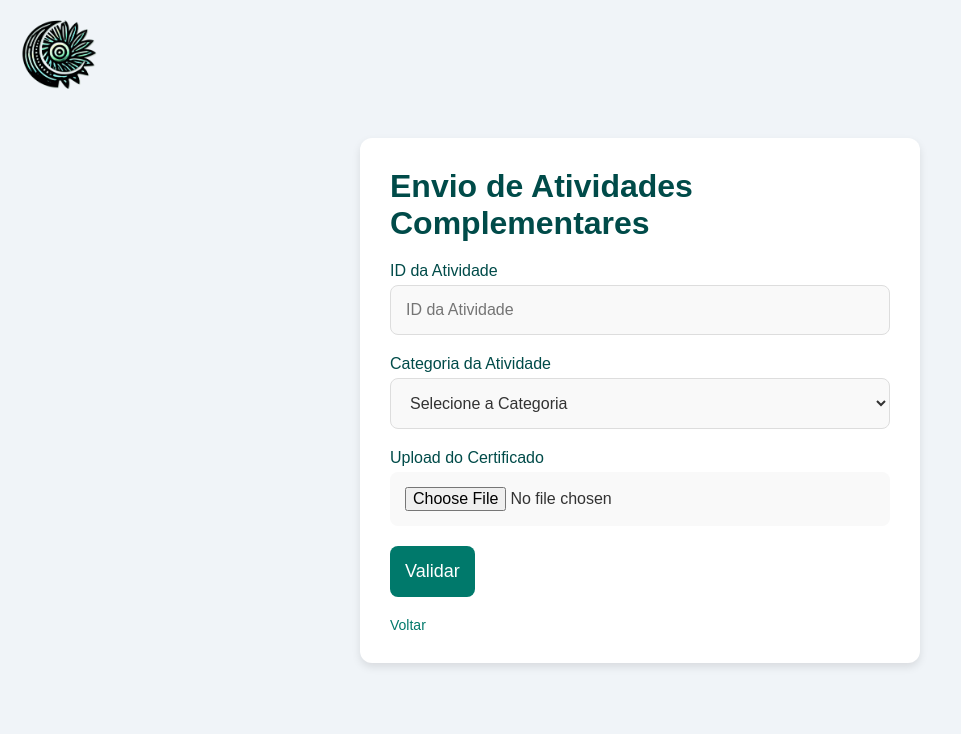
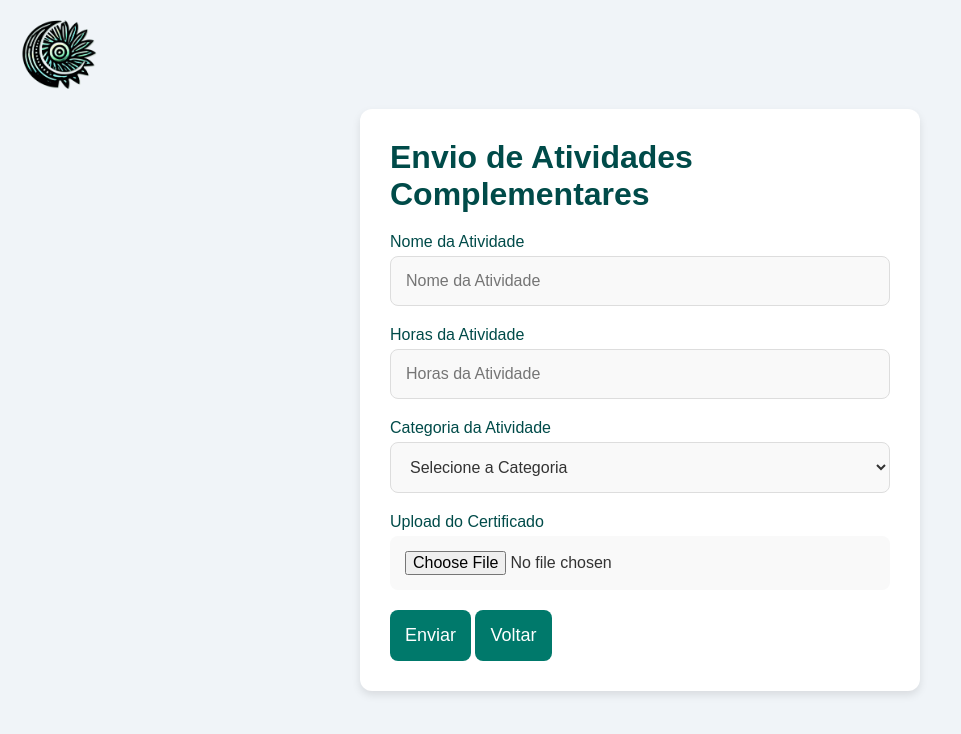
Before and after one commit to Migueldv06/Runa, a PHP site: page /discente/enviar-certificados.php in a window 1280 px wide. Shown: the top 734 px of the page, without its empty margins (0-961 px from the left). Run offline with PHP 8.4, Linux system fonts and the light colour scheme; the visitor is signed in with stand-in values (Sample User, id 1).

Commit message:
adicionado sistema de envio de documentos

```diff
--- a/discente/enviar-certificados.php
+++ b/discente/enviar-certificados.php
@@ -1,5 +1,48 @@
+<?php
+ini_set('display_errors', 1);
+ini_set('display_startup_errors', 1);
+error_reporting(E_ALL);
+
+include "../config.php";
+include "protect-discente.php";
+
+if ($_SERVER['REQUEST_METHOD'] === 'POST') {
+
+    $nome = $_POST['nome-atividade'];
+    $horas = intval($_POST['horas-atividade']);
+    $categoria = $_POST['categoria'];
+    $arquivo = $_FILES['certificado'];
+    $discente_id = $_SESSION['id'];
+    $status = 'Pendente'; // Status inicial
+
+    // Verifica se o arquivo foi carregado sem erros
+    if ($arquivo['error'] === UPLOAD_ERR_OK) {
+        $nomeArquivo = basename($arquivo['name']);
+        $diretorioDestino = '../atividades/' . $nomeArquivo;
+
+        // Move o arquivo para o diretório de uploads
+        if (move_uploaded_file($arquivo['tmp_name'], $diretorioDestino)) {
+            // Inserir os dados no banco de dados
+            $sql = "INSERT INTO atividades (nome, caminho_arquivo, tipo, horas_atividade, discente_id, status, data_upload) VALUES (?, ?, ?, ?, ?, ?, NOW())";
+            $stmt = $DB->prepare($sql);
+            $stmt->bind_param("ssssis", $nome, $diretorioDestino, $categoria, $horas, $discente_id, $status);
+
+            if ($stmt->execute()) {
+                echo "<p>Atividade enviada com sucesso!</p>";
+            } else {
+                echo "<p>Erro ao salvar no banco de dados.</p>";
+            }
+        } else {
+            echo "<p>Erro ao mover o arquivo.</p>";
+        }
+    } else {
+        echo "<p>Erro no upload do arquivo.</p>";
+    }
+}
+?>
 <!DOCTYPE html>
 <html lang="pt-br">
+
 <head>
     <meta charset="UTF-8">
     <meta name="viewport" content="width=device-width, initial-scale=1.0">
@@ -26,7 +69,8 @@
             position: absolute;
             top: 20px;
             left: 20px;
-            width: 80px; /* Tamanho menor da logomarca */
+            width: 80px;
+            /* Tamanho menor da logomarca */
         }
 
         .container {
@@ -110,6 +154,7 @@
         }
     </style>
 </head>
+
 <body>
     <a href="../index.php"><img src="../img/Runa-noname.png" alt="Logo Runas" class="logo"></a>
     <div class="container">
@@ -117,8 +162,12 @@
             <h1>Envio de Atividades Complementares</h1>
             <form action="#" method="post" enctype="multipart/form-data">
                 <div class="form-group">
-                    <label for="atividade">ID da Atividade</label>
-                    <input type="text" id="atividade" name="atividade" placeholder="ID da Atividade" required>
+                    <label for="nome-atividade">Nome da Atividade</label>
+                    <input type="text" id="nome-atividade" name="nome-atividade" placeholder="Nome da Atividade" required>
+                </div>
+                <div class="form-group">
+                    <label for="horas-atividade">Horas da Atividade</label>
+                    <input type="text" id="horas-atividade" name="horas-atividade" placeholder="Horas da Atividade" required>
                 </div>
                 <div class="form-group">
                     <label for="categoria">Categoria da Atividade</label>
@@ -135,10 +184,11 @@
                     <label for="certificado">Upload do Certificado</label>
                     <input type="file" id="certificado" name="certificado" accept=".pdf,.jpg,.jpeg,.png" required>
                 </div>
-                <button type="submit" class="submit-button">Validar</button>
+                <button type="submit" class="submit-button">Enviar</button>
+                <button type="main.php" class="submit-button">Voltar</button>
             </form>
-            <a href="main.php" class="back-link">Voltar</a>
         </div>
     </div>
 </body>
+
 </html>
```
